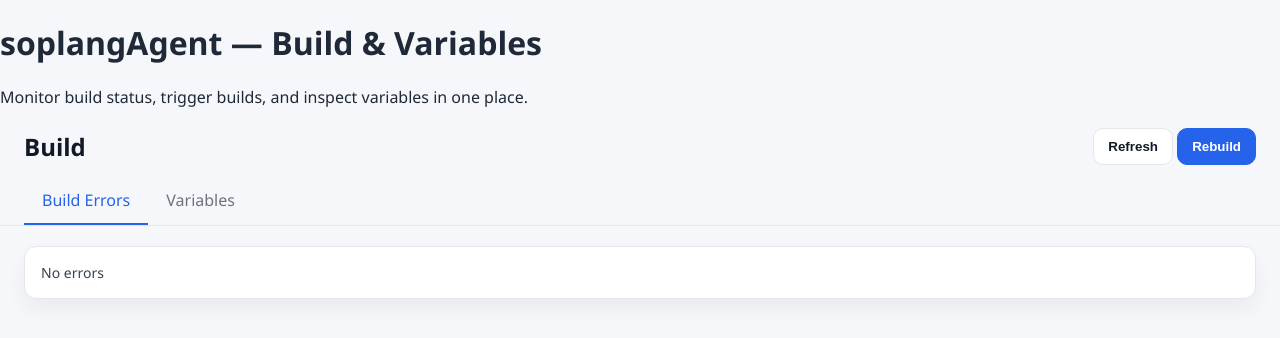
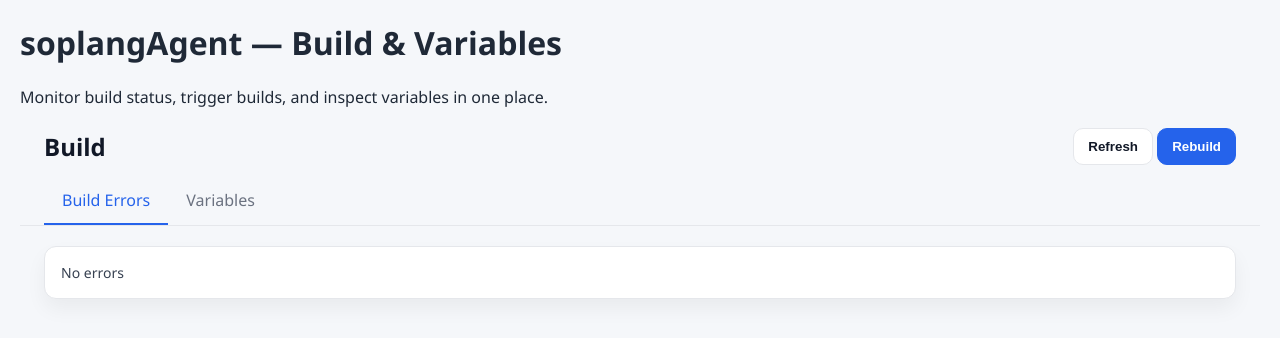
Before and after one commit to PloinkyRepos/SOPLangBuilder, a website with bundled scripts: page soplangAgent/web/build-status.html in a window 1280 px wide. Built offline with nearby package versions, Linux system fonts and the light colour scheme.

Commit message:
Adjust `margin` in `build-status.css` for improved layout spacing

```diff
--- a/soplangAgent/web/build-status.css
+++ b/soplangAgent/web/build-status.css
@@ -1,5 +1,5 @@
 body {
-  margin: 0;
+  margin: 0 20px;
   font-family: "IBM Plex Sans", "Segoe UI", -apple-system, system-ui, sans-serif;
   background: #f5f7fa;
   color: #1f2937;
```
